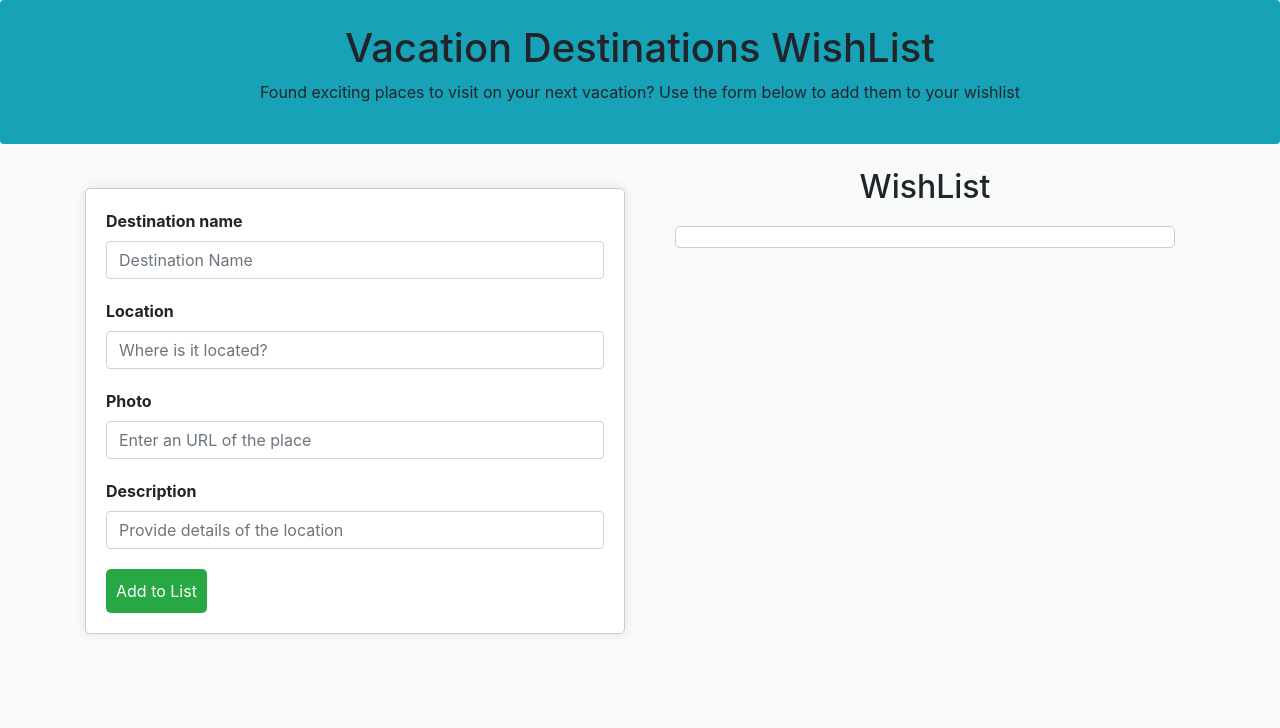
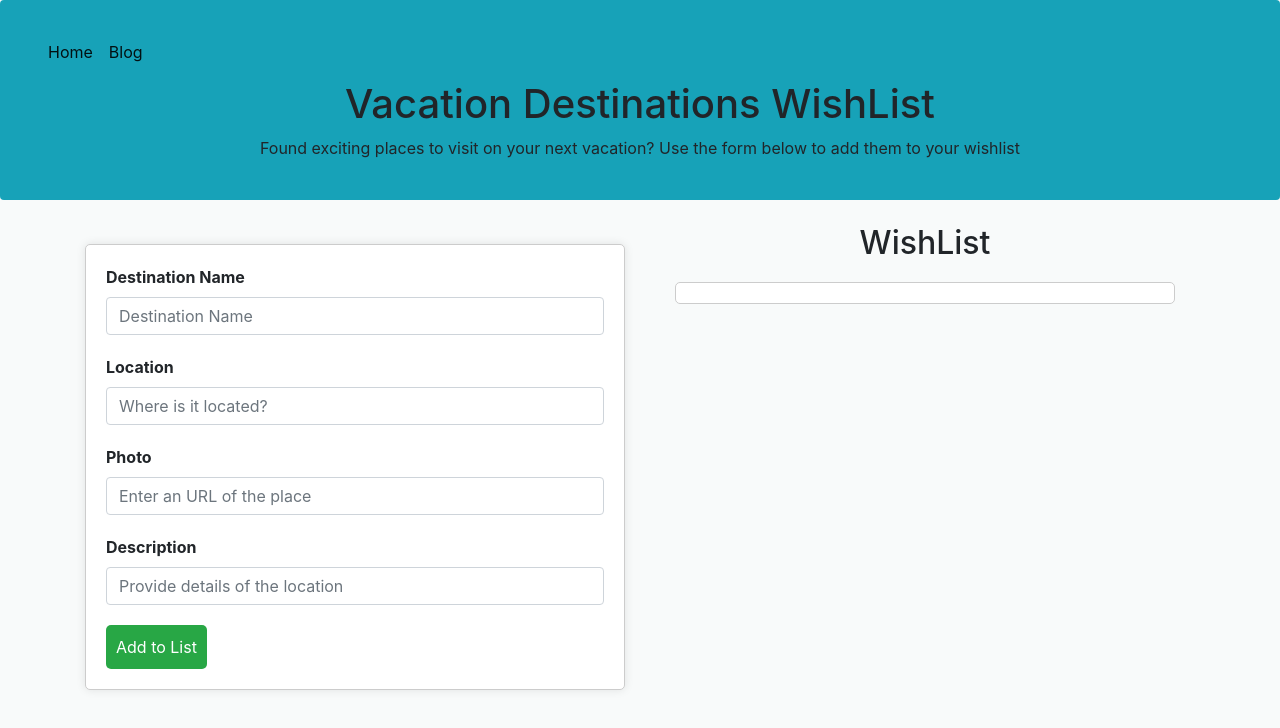
Before and after one commit to tlg-24-05-visa-sde-1/GViox-Bicycle, a plain HTML site: page index.html in a window 1280 px wide. Drawn offline with nearby package versions, Linux system fonts and the light colour scheme.

Commit message:
added nav bar

```diff
--- a/VacationDestination.css
+++ b/VacationDestination.css
@@ -6,12 +6,16 @@ html {
 
 body{
     background: rgb(248, 250, 250);
+
 }
 
 .Header{
     background-color: rgb(194, 248, 244);
 }
 
+.navbar{
+    background-color: #17a2b8;
+}
 h1, p{
     text-align: center;
 }
--- a/VacationDestination.js
+++ b/VacationDestination.js
@@ -1,4 +1,8 @@
 const wishlist = document.getElementById('wishlist')
+
+// fetch photo function
+//  fetch request will fetch the url
+
 // renders a wishlist item. pass in the parameters needs to make wishlist appear.
 let renderWishList = (destinationName, location, photo, description) =>{
     let card = document.createElement('div');
@@ -97,6 +101,7 @@ let formSubmit = (event) => {
     let photo = photoInput.value
     let description = descriptionInput.value
     // checks if all fields are filled
+    // fetch photo is going to edit the form. we need to fetch the URL instead of user input
     if(!destinationName || !location || !photo || !description ){
         return alert("please fill in all fields to generate a destination on your wishlist"); // returns an alert message if fields are empty
     }
@@ -109,6 +114,7 @@ let formSubmit = (event) => {
     localStorage.setItem('wishlist', JSON.stringify(wishlistItem)) // stores the JSON String into localStorage
     // JSON.stringify Converts a JS object or Array into a JSON string
 
+    // TO-DO: change/ remove the clear photo
     // this clears the input fields
     destinationInput.value= '';
     locationInput.value = '';
--- a/index.html
+++ b/index.html
@@ -7,8 +7,20 @@
     <body>
 
         <header class="Header text-center mb-4 p-4 bg-info rounded">
+            <nav class="navbar navbar-expand-sm navbar-light">
+                  <ul class="navbar-nav">
+                    <li class="nav-item active">
+                      <a class="nav-link" href="index.html">Home <span class="sr-only">(current)</span></a>
+                    </li>
+                    <li class="nav-item active">
+                        <a class="nav-link" href="blog.html">Blog<span class="sr-only"></span></a>
+                    </li>
+
+                  </ul>
+              </nav>
         <h1>Vacation Destinations WishList</h1>
         <p>Found exciting places to visit on your next vacation? Use the form below to add them to your wishlist</p>
+
         </header>
 
         <main class="container">
@@ -17,7 +29,7 @@
                     <div class="Form-body mb-4">
                         <form id="destinationForm">
                             <div class="form-group">
-                                <label for="Destination Name">Destination name</label>
+                                <label for="Destination Name">Destination Name</label>
                                 <input type="text" id="destinationName" class="form-control Form" name="Destination Name" placeholder="Destination Name">
                             </div>
                             <div class="form-group">
```
Also changed, not shown: blog.html (added, +28 -0 lines).
